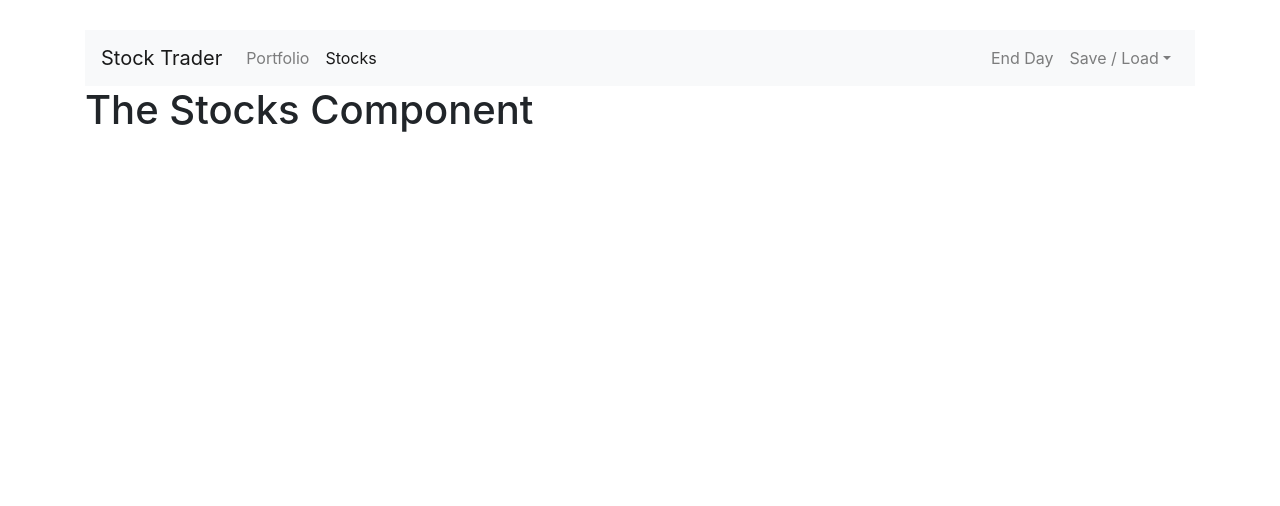
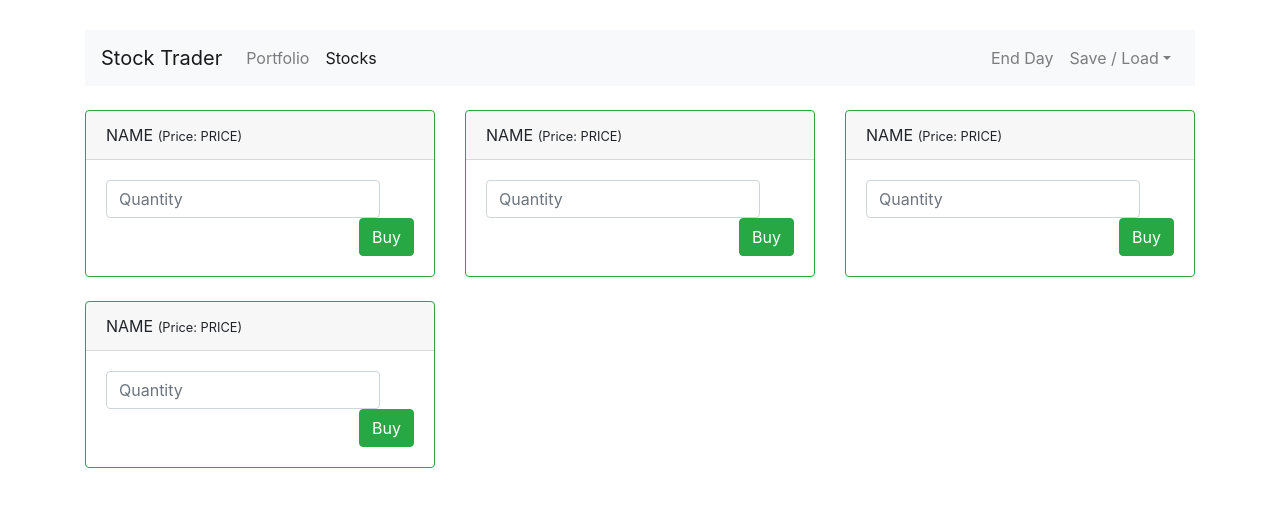
Before and after one commit to cfaguilera20/vue-stock-trader, a Vue app: page /stocks in a window 1280 px wide. Shown: the top 506 px of the page. Built offline with nearby package versions, Linux system fonts and the light colour scheme.

Commit message:
Creating Stocks component.

```diff
--- a/src/components/Header.vue
+++ b/src/components/Header.vue
@@ -1,5 +1,5 @@
 <template>
-  <nav class="navbar navbar-expand-lg navbar-light bg-light">
+  <nav class="navbar navbar-expand-lg navbar-light bg-light mb-4">
     <router-link to="/" class="navbar-brand">Stock Trader</router-link>
     <button
       class="navbar-toggler"
--- a/src/components/stocks/Stock.vue
+++ b/src/components/stocks/Stock.vue
@@ -1,3 +1,20 @@
 <template>
-    <h1>The Stocks - Stock Component</h1>
+  <div class="col-sm-6 col-md-4">
+    <div class="card border-success mb-4">
+      <div class="card-header">
+        NAME
+        <small>(Price: PRICE)</small>
+      </div>
+      <div class="card-body">
+        <!-- <h5 class="card-title">Dark card title</h5> -->
+        <!-- <p class="card-text">TEXT.</p> -->
+        <div class="float-left">
+          <input type="number" class="form-control" placeholder="Quantity">
+        </div>
+        <div class="float-right">
+          <button class="btn btn-success">Buy</button>
+        </div>
+      </div>
+    </div>
+  </div>
 </template>
--- a/src/components/stocks/Stocks.vue
+++ b/src/components/stocks/Stocks.vue
@@ -1,10 +1,24 @@
 <template>
-  <div>
-    <h1>The Stocks Component</h1>
+  <div class="row">
+    <app-stock v-for="stock in stocks" :key="stock.id"></app-stock>
   </div>
 </template>
 <script>
+import Stock from "./Stock";
+
 export default {
-  components: {}
+  data() {
+    return {
+      stocks: [
+        { id: 1, name: "BMW", price: 110 },
+        { id: 2, name: "Google", price: 200 },
+        { id: 3, name: "Apple", price: 250 },
+        { id: 4, name: "Twitter", price: 8 }
+      ]
+    };
+  },
+  components: {
+    appStock: Stock
+  }
 };
 </script>
```
